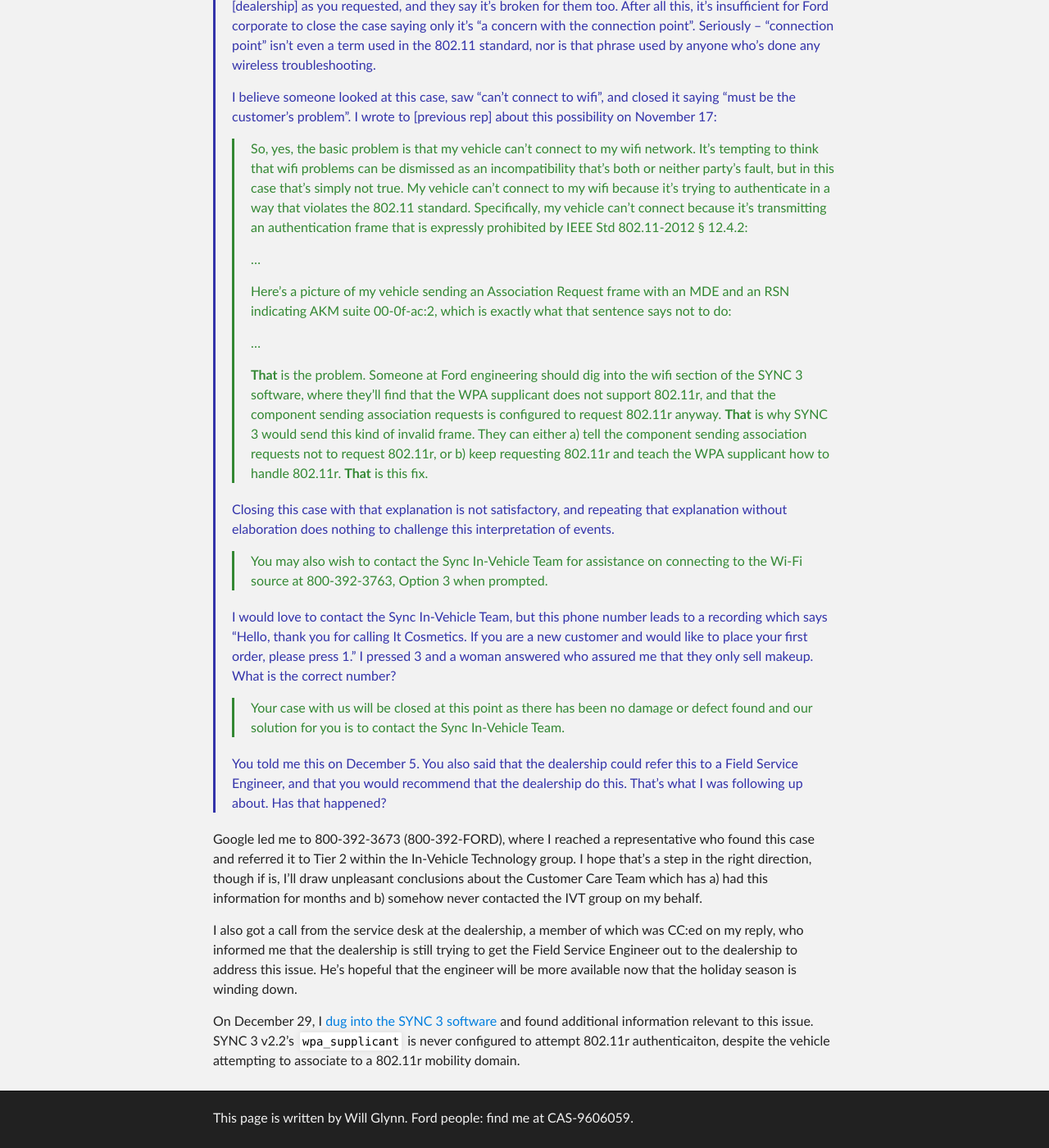
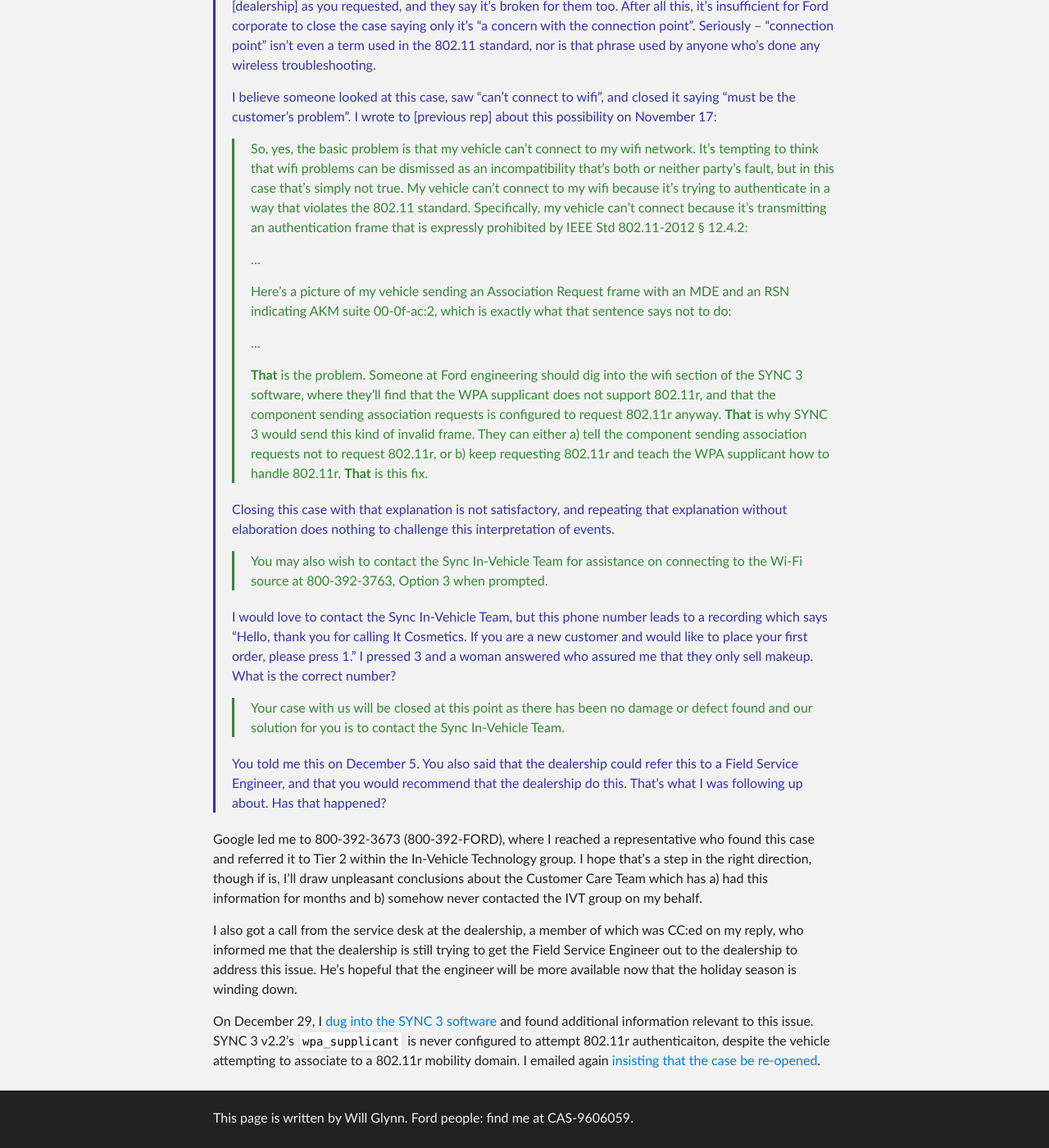
Before and after one commit to willglynn/ford-wifi-is-broken.com, a Jekyll site: the page built from index.md, in a window 1280 px wide and 1400 px high, scrolled down 6223 px. Shown: the whole window at 82% size. Built offline with Jekyll 4.4.1, drawn with Linux system fonts in a browser that asks for light colours; our own code applies the rules of GitHub Pages for plain Markdown files.

Commit message:
Add email

```diff
--- a/_layouts/default.html
+++ b/_layouts/default.html
@@ -16,7 +16,7 @@
     <!-- HEADER -->
     <div id="header_wrap" class="outer">
         <header class="inner">
-          <h1 id="project_title">{{ site.title | default: site.github.repository_name }}</h1>
+          <h1 id="project_title"><a href="/">{{ site.title | default: site.github.repository_name }}</a></h1>
           <h2 id="project_tagline">{{ site.description | default: site.github.project_tagline }}</h2>
         </header>
     </div>
--- a/_layouts/email.html
+++ b/_layouts/email.html
@@ -16,7 +16,7 @@
     <!-- HEADER -->
     <div id="header_wrap" class="outer">
         <header class="inner">
-          <h1 id="project_title">{{ site.title | default: site.github.repository_name }}</h1>
+          <h1 id="project_title"><a href="/">{{ site.title | default: site.github.repository_name }}</a></h1>
           <h2 id="project_tagline">{{ site.description | default: site.github.project_tagline }}</h2>
         </header>
     </div>
--- a/_sass/jekyll-theme-slate.scss
+++ b/_sass/jekyll-theme-slate.scss
@@ -304,6 +304,10 @@ Full-Width Styles
   background: linear-gradient(top, #373737, #212121);
 }
 
+#header_wrap a:link, #header_wrap a:visited {
+	color: inherit;
+}
+
 #header_wrap .inner {
   padding: 20px 10px 10px 10px;
 }
--- a/index.md
+++ b/index.md
@@ -182,4 +182,4 @@ Google led me to 800-392-3673 (800-392-FORD), where I reached a representative w
 
 I also got a call from the service desk at the dealership, a member of which was CC:ed on my reply, who informed me that the dealership is still trying to get the Field Service Engineer out to the dealership to address this issue. He's hopeful that the engineer will be more available now that the holiday season is winding down.
 
-On December 29, I [dug into the SYNC 3 software](#software-analysis) and found additional information relevant to this issue. SYNC 3 v2.2's `wpa_supplicant` is never configured to attempt 802.11r authenticaiton, despite the vehicle attempting to associate to a 802.11r mobility domain.
+On December 29, I [dug into the SYNC 3 software](#software-analysis) and found additional information relevant to this issue. SYNC 3 v2.2's `wpa_supplicant` is never configured to attempt 802.11r authenticaiton, despite the vehicle attempting to associate to a 802.11r mobility domain. I emailed again [insisting that the case be re-opened](/2016/12/29/email-1483030261.html).
```
Also changed, not shown: _posts/2016-12-29-email-1483030261.md (added, +27 -0 lines).
